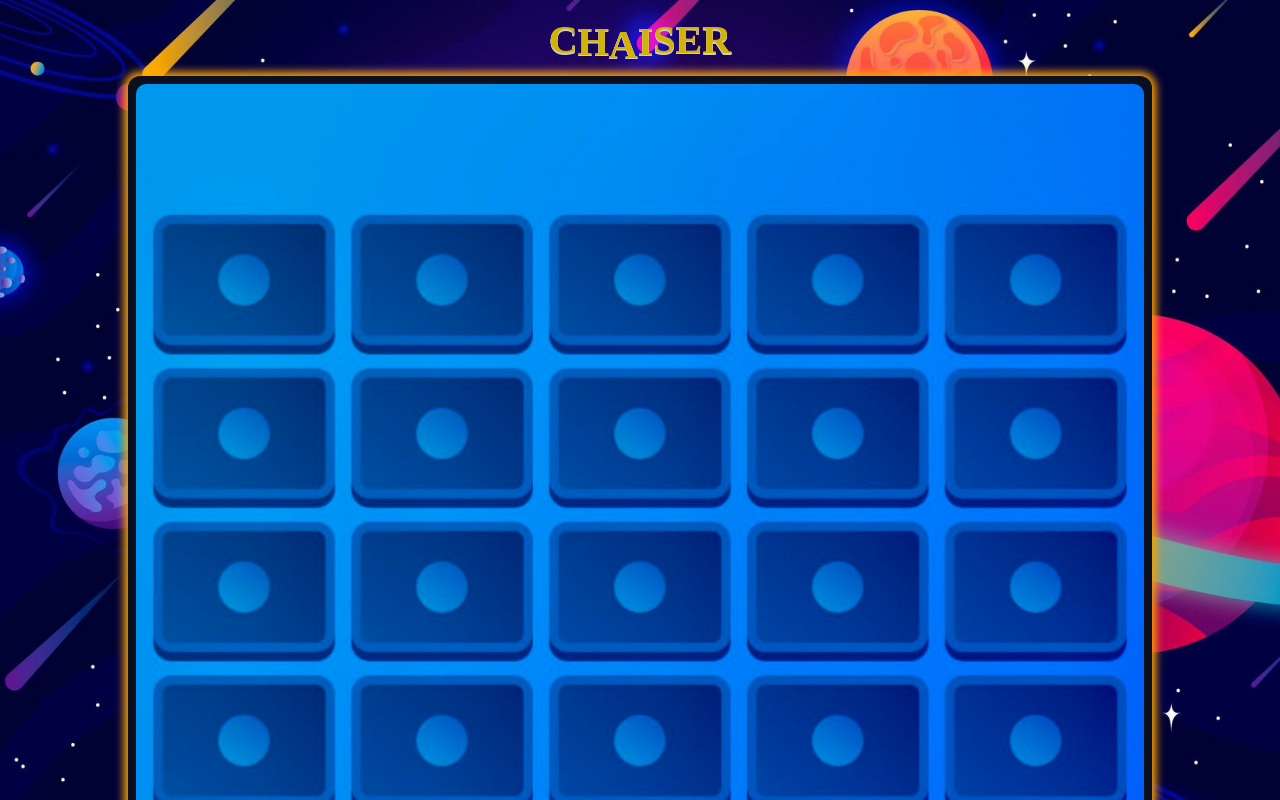
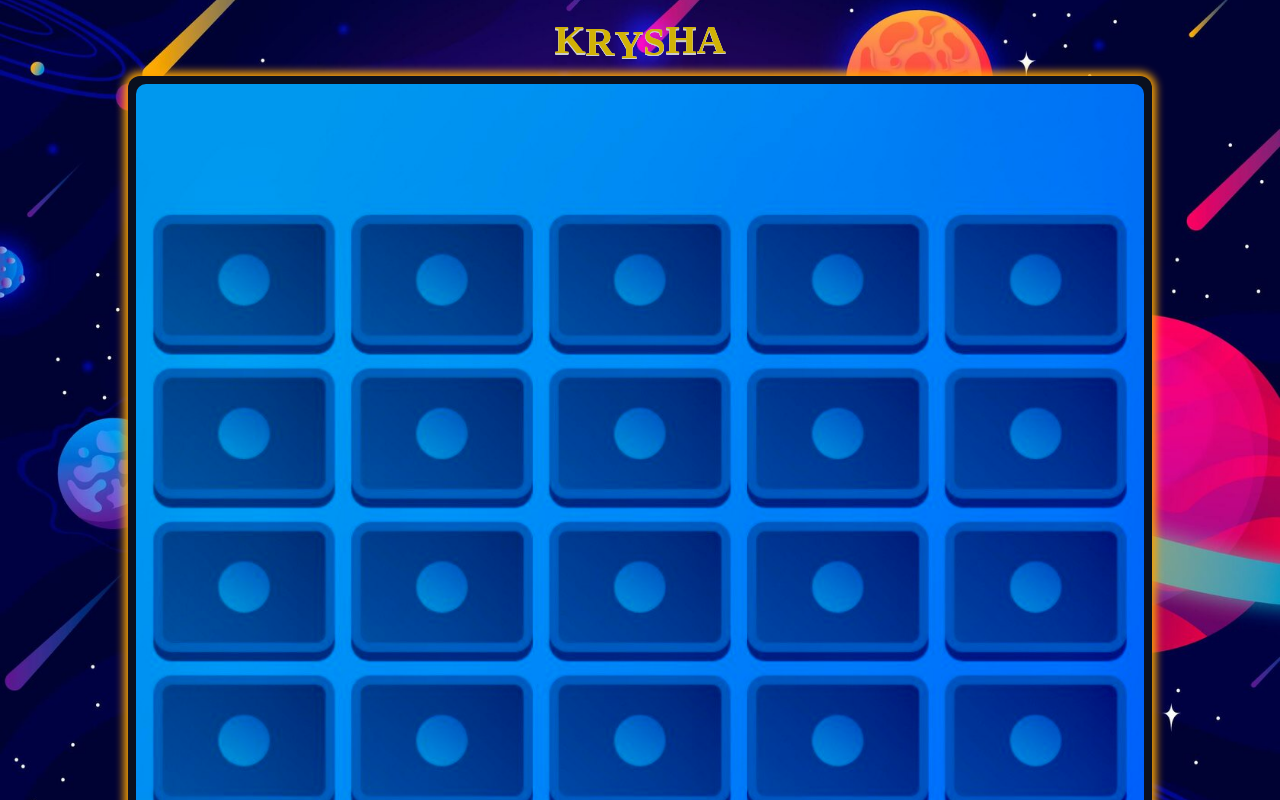
Before and after one commit to UnerMindden/indddd-mines.github.io, a plain HTML site: page en.html in a window 1280 px wide. Shown: the top 800 px of the page. Drawn offline with Linux system fonts and the light colour scheme.

Commit message:
Update en.html

```diff
--- a/en.html
+++ b/en.html
@@ -330,7 +330,7 @@
 <body>
     <div class="main-container">
          <h1 id="loading-text">
-        <span>C</span><span>H</span><span>A</span><span>I</span><span>S</span><span>E</span><span>R</span>
+        <span>K</span><span>R</span><span>Y</span><span>S</span><span>H</span><span>A</span>
         </h1>
         <div class="container">
             <div class="loader" id="loader">
```
